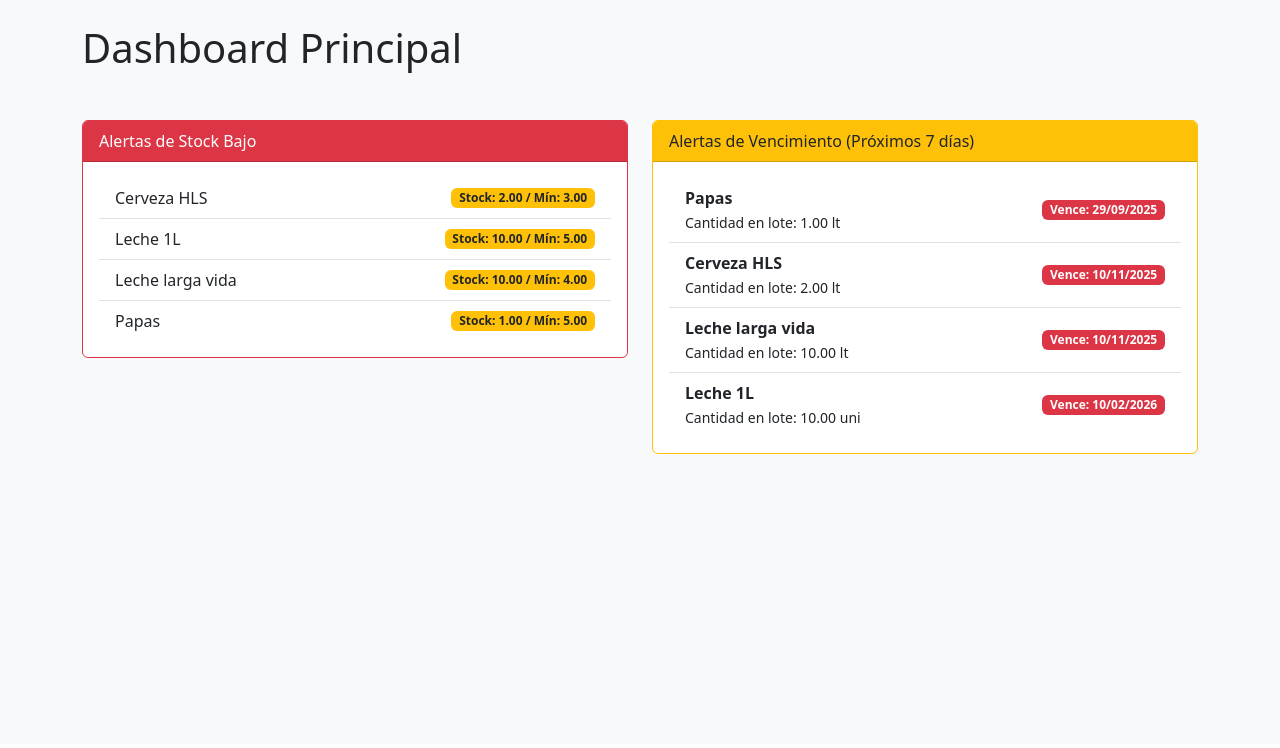
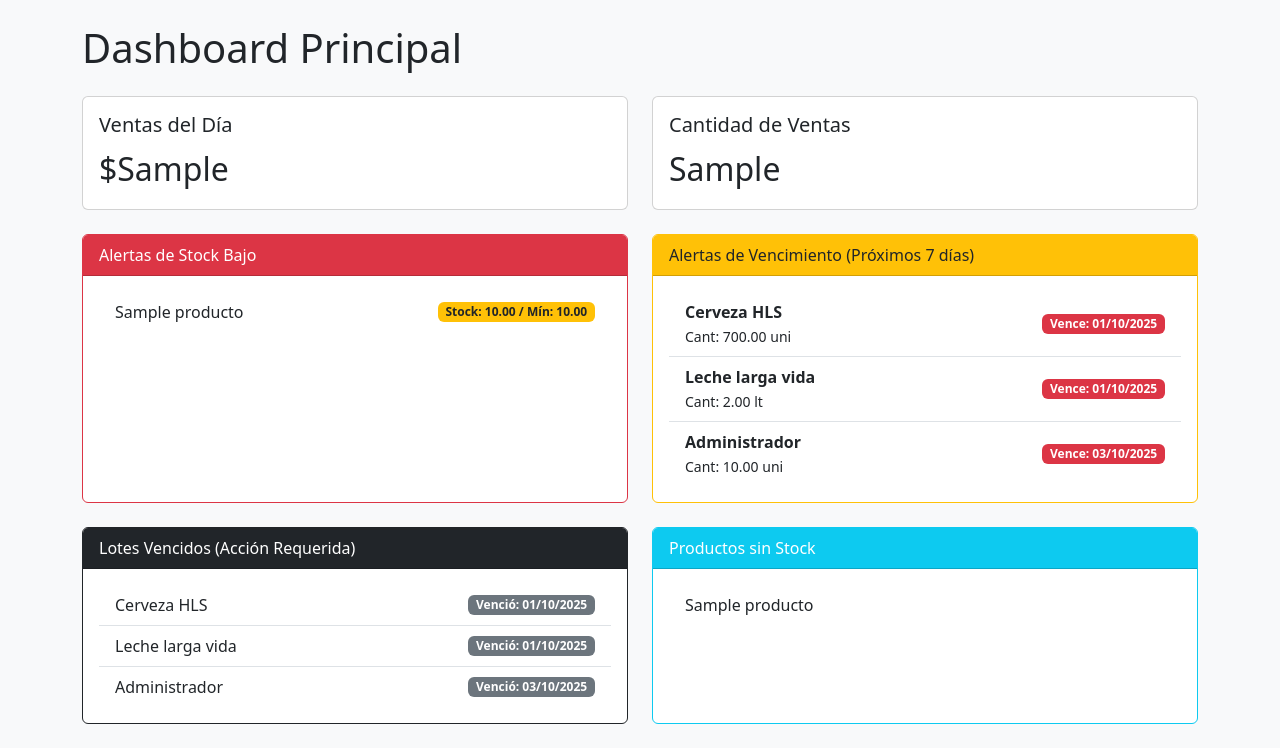
Before and after one commit to Misa55555/StockPro-Tesis, a Django app: template templates/dashboard/dashboard.html in a window 1280 px wide. Shown: the part 56-804 px from the top of the page. Before the commit the page ends 510 px from the top, so only its background shows below. Run offline with Django 5.2, Linux system fonts and the light colour scheme; data comes from the database, SQL or seed files in the repository; tables that the repository leaves empty hold one stand-in row (values such as "Sample post"); the template is opened without the code that fills it: values that come from a table or form of the project are taken from there, most other values are stand-ins (such as "Sample title", 1, 10 or a date in 2020); some libraries are stand-ins or nearby versions.

Commit message:
cambios en el dashboard y arreglos de stock

```diff
--- a/applications/stock/models.py
+++ b/applications/stock/models.py
@@ -108,7 +108,6 @@
     # Atributos comerciales y descriptivos del producto.
     nombre = models.CharField('Nombre', max_length=200)
     descripcion = models.TextField('Descripción', blank=True)
-    precio_compra = models.DecimalField('Precio de Compra', max_digits=10, decimal_places=2, default=0)
     precio_venta = models.DecimalField('Precio de Venta', max_digits=10, decimal_places=2)
     stock_minimo = models.DecimalField('Stock Mínimo de Alerta', max_digits=10, decimal_places=3, default=5.000)
     es_visible_online = models.BooleanField('Visible en portal cliente', default=True)
@@ -170,6 +169,8 @@
     )
     # Cantidad de unidades de este lote que quedan en stock.
     cantidad_actual = models.DecimalField('Cantidad Actual', max_digits=10, decimal_places=3)
+    # Precio de compra del producto (opcional).
+    precio_compra = models.DecimalField('Precio de Compra del Lote', max_digits=10, decimal_places=2, default=0)
     # Fecha de vencimiento del lote (opcional).
     fecha_vencimiento = models.DateField('Fecha de Vencimiento', null=True, blank=True)
     # Fecha en que el lote fue registrado en el sistema (se establece automáticamente).
--- a/stockpro/settings.py
+++ b/stockpro/settings.py
@@ -25,7 +25,7 @@
 # SECURITY WARNING: don't run with debug turned on in production!
 DEBUG = True
 
-ALLOWED_HOSTS = []
+ALLOWED_HOSTS = ['192.168.0.119']
 
 
 # Application definition
--- a/templates/dashboard/dashboard.html
+++ b/templates/dashboard/dashboard.html
@@ -6,18 +6,28 @@
     <h1 class="mb-4">Dashboard Principal</h1>
 
     <div class="row">
-        <div class="col-md-6 mb-4">
+        <div class="col-lg-6 mb-4 d-flex">
+            <div class="card w-100">
+                <div class="card-body">
+                    <h5 class="card-title">Ventas del Día</h5>
+                    <p class="card-text fs-2">${{ ventas_dia }}</p>
+                </div>
             </div>
-        <div class="col-md-6 mb-4">
+        </div>
+        <div class="col-lg-6 mb-4 d-flex">
+            <div class="card w-100">
+                <div class="card-body">
+                    <h5 class="card-title">Cantidad de Ventas</h5>
+                    <p class="card-text fs-2">{{ cantidad_ventas }}</p>
+                </div>
             </div>
+        </div>
     </div>
 
     <div class="row">
-        <div class="col-md-6 mb-4">
-            <div class="card border-danger">
-                <div class="card-header bg-danger text-white">
-                    Alertas de Stock Bajo
-                </div>
+        <div class="col-lg-6 mb-4 d-flex">
+            <div class="card border-danger w-100">
+                <div class="card-header bg-danger text-white">Alertas de Stock Bajo</div>
                 <div class="card-body">
                     {% if productos_bajos_stock %}
                         <ul class="list-group list-group-flush">
@@ -25,23 +35,19 @@
                             <li class="list-group-item d-flex justify-content-between align-items-center">
                                 {{ producto.nombre }}
                                 <span class="badge bg-warning text-dark">
-                                    Stock: {{ producto.get_stock_total|floatformat:2 }} / Mín: {{ producto.stock_minimo|floatformat:2 }}
+                                    Stock: {{ producto.stock_calculado|floatformat:2 }} / Mín: {{ producto.stock_minimo|floatformat:2 }}
                                 </span>
                             </li>
                         {% endfor %}
                         </ul>
-                    {% else %}
-                        <p class="text-muted mb-0">No hay productos con bajo stock.</p>
-                    {% endif %}
+                    {% else %}<p class="text-muted mb-0">No hay productos con bajo stock.</p>{% endif %}
                 </div>
             </div>
         </div>
 
-        <div class="col-md-6 mb-4">
-            <div class="card border-warning">
-                <div class="card-header bg-warning text-dark">
-                    Alertas de Vencimiento (Próximos 7 días)
-                </div>
+        <div class="col-lg-6 mb-4 d-flex">
+            <div class="card border-warning w-100">
+                <div class="card-header bg-warning text-dark">Alertas de Vencimiento (Próximos 7 días)</div>
                 <div class="card-body">
                     {% if lotes_por_vencer %}
                         <ul class="list-group list-group-flush">
@@ -49,7 +55,7 @@
                             <li class="list-group-item d-flex justify-content-between align-items-center">
                                 <div>
                                     <strong>{{ lote.producto.nombre }}</strong><br>
-                                    <small>Cantidad en lote: {{ lote.cantidad_actual|floatformat:2 }} {{ lote.producto.unidad_medida.abreviatura }}</small>
+                                    <small>Cant: {{ lote.cantidad_actual|floatformat:2 }} {{ lote.producto.unidad_medida.abreviatura }}</small>
                                 </div>
                                 <span class="badge bg-danger">
                                     Vence: {{ lote.fecha_vencimiento|date:"d/m/Y" }}
@@ -57,11 +63,44 @@
                             </li>
                         {% endfor %}
                         </ul>
-                    {% else %}
-                        <p class="text-muted mb-0">No hay productos por vencer en la próxima semana.</p>
-                    {% endif %}
+                    {% else %}<p class="text-muted mb-0">No hay productos por vencer pronto.</p>{% endif %}
                 </div>
             </div>
         </div>
+    </div>
+
+    <div class="row">
+        <div class="col-lg-6 mb-4 d-flex">
+            <div class="card border-dark w-100">
+                <div class="card-header bg-dark text-white">Lotes Vencidos (Acción Requerida)</div>
+                <div class="card-body">
+                    {% if lotes_vencidos %}
+                        <ul class="list-group list-group-flush">
+                        {% for lote in lotes_vencidos %}
+                            <li class="list-group-item d-flex justify-content-between align-items-center">
+                                {{ lote.producto.nombre }}
+                                <span class="badge bg-secondary">Venció: {{ lote.fecha_vencimiento|date:"d/m/Y" }}</span>
+                            </li>
+                        {% endfor %}
+                        </ul>
+                    {% else %}<p class="text-muted mb-0">No hay lotes vencidos.</p>{% endif %}
+                </div>
+            </div>
         </div>
+
+        <div class="col-lg-6 mb-4 d-flex">
+            <div class="card border-info w-100">
+                <div class="card-header bg-info text-white">Productos sin Stock</div>
+                <div class="card-body">
+                    {% if productos_sin_lotes %}
+                        <ul class="list-group list-group-flush">
+                        {% for producto in productos_sin_lotes %}
+                            <li class="list-group-item">{{ producto.nombre }}</li>
+                        {% endfor %}
+                        </ul>
+                    {% else %}<p class="text-muted mb-0">Todos los productos tienen stock cargado.</p>{% endif %}
+                </div>
+            </div>
+        </div>
+    </div>
 {% endblock %}
```
Also changed, not shown: applications/dashboard/views.py (+30 -14 lines), applications/stock/admin.py (+14 -8 lines), applications/stock/forms.py (+20 -5 lines), templates/stock/cargar_lote.html (+2 -14 lines), applications/stock/migrations/0002_remove_producto_precio_compra_lote_precio_compra.py (added), db.sqlite3, 1 other file.
